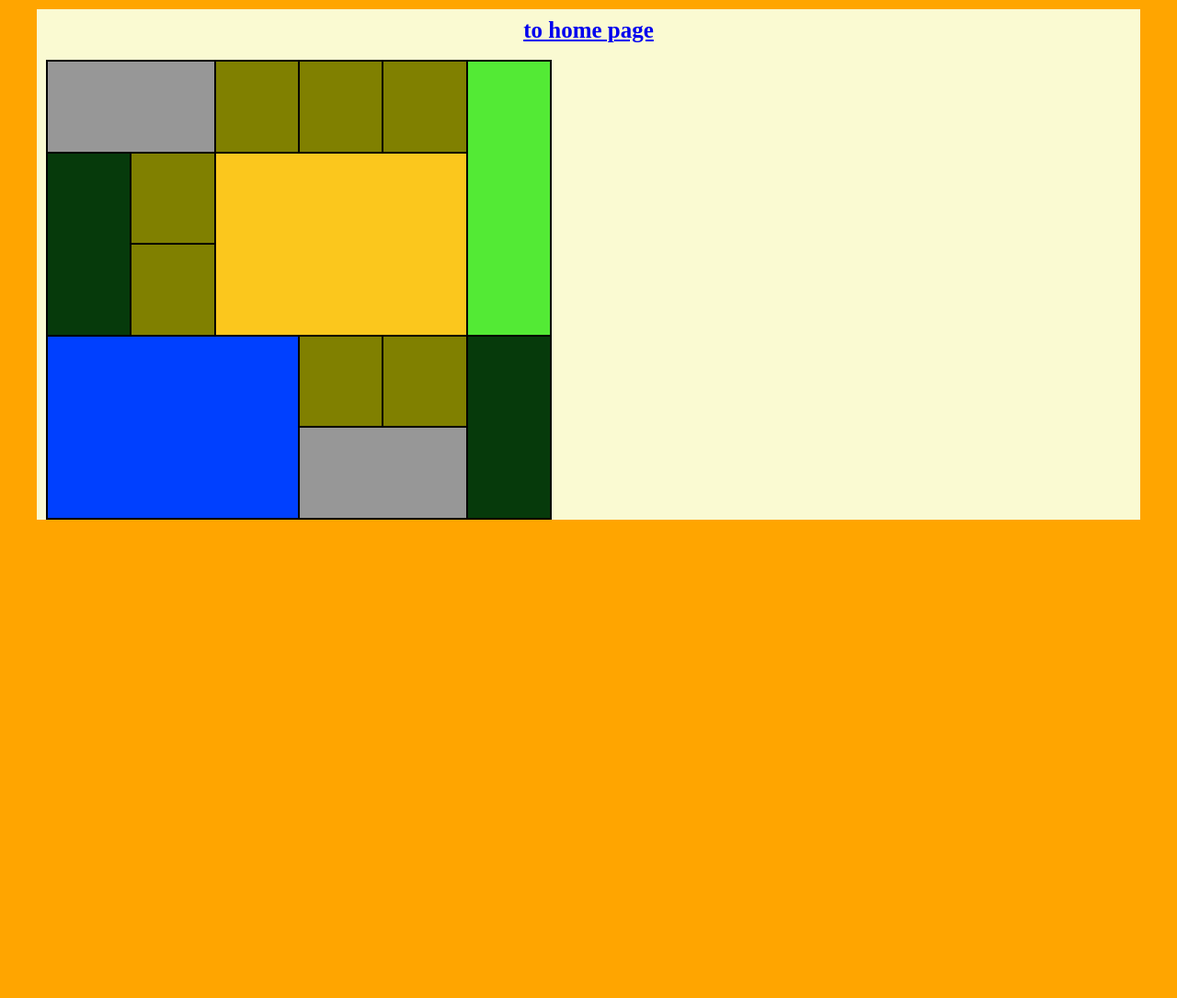
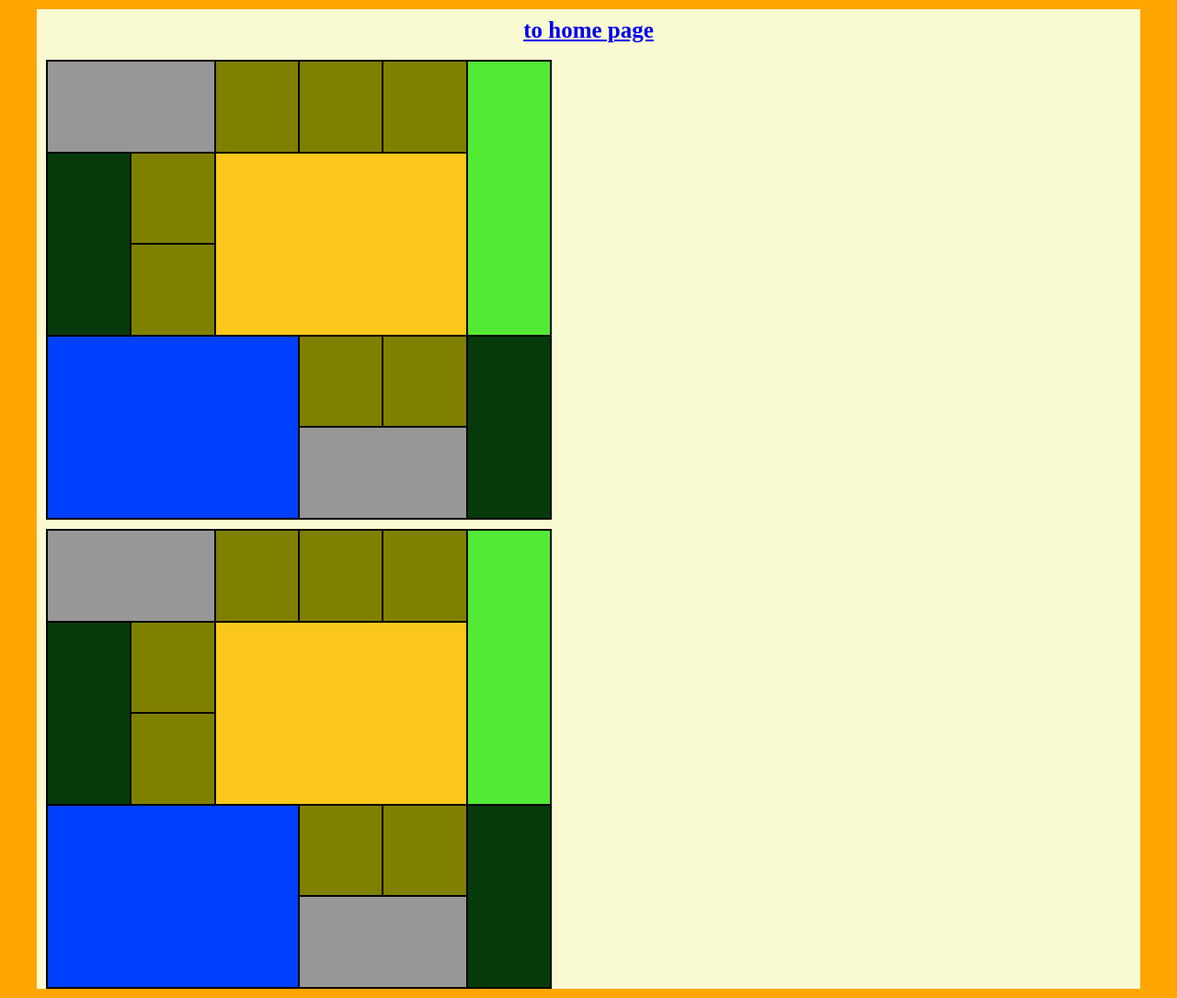
Before and after one commit to Elmimira/hw4, a plain HTML site: page table.html in a window 1280 px wide. Shown: the whole page at 92% size. Before the commit the page ends 800 px from the top, so only its background shows below. Drawn offline with Linux system fonts and the light colour scheme.

Commit message:
add a table

```diff
--- a/table.html
+++ b/table.html
@@ -40,6 +40,32 @@
                 <td colspan="2" class="table_one"></td>
             </tr>
         </table>
+        <table class="mondrian">
+            <tr>
+                <td colspan="2" class="table_one"></td>
+                <td class="table_four"></td>
+                <td class="table_four"></td>
+                <td class="table_four"></td>
+                <td rowspan="3" class="table_six"></td>
+            </tr>
+            <tr>
+                <td rowspan="2" class="table_two"></td>
+                <td class="table_four"></td>
+                <td rowspan="2" colspan="3" class="table_five"></td>
+            </tr>
+            <tr>
+                <td class="table_four"></td>
+            </tr>
+            <tr>
+                <td rowspan="2" colspan="3" class="table_three"></td>
+                <td class="table_four"></td>
+                <td class="table_four"></td>
+                <td rowspan="2" class="table_two"></td>
+            </tr>
+            <tr>
+                <td colspan="2" class="table_one"></td>
+            </tr>
+        </table>
     </div>
 </body>
 
```
